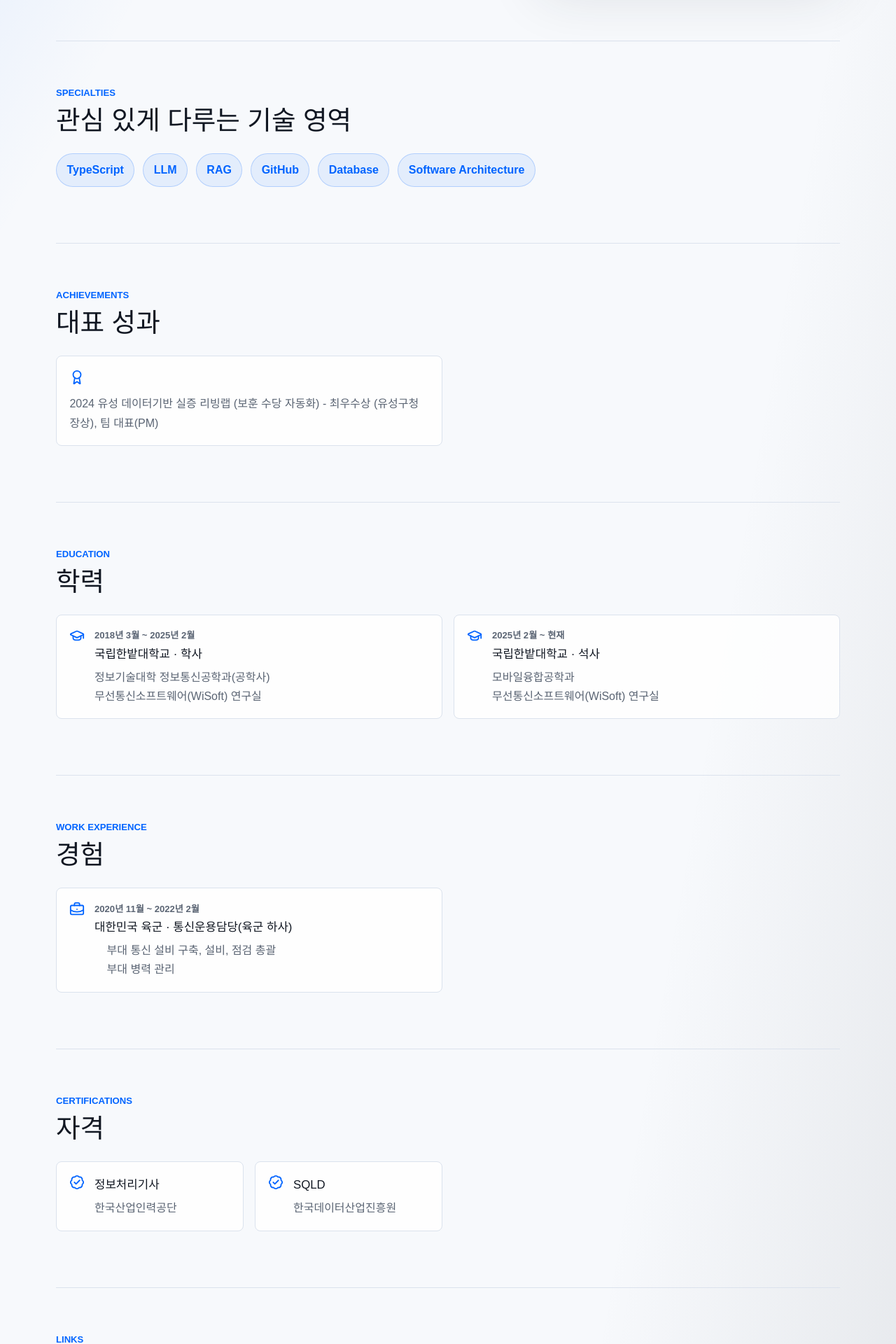
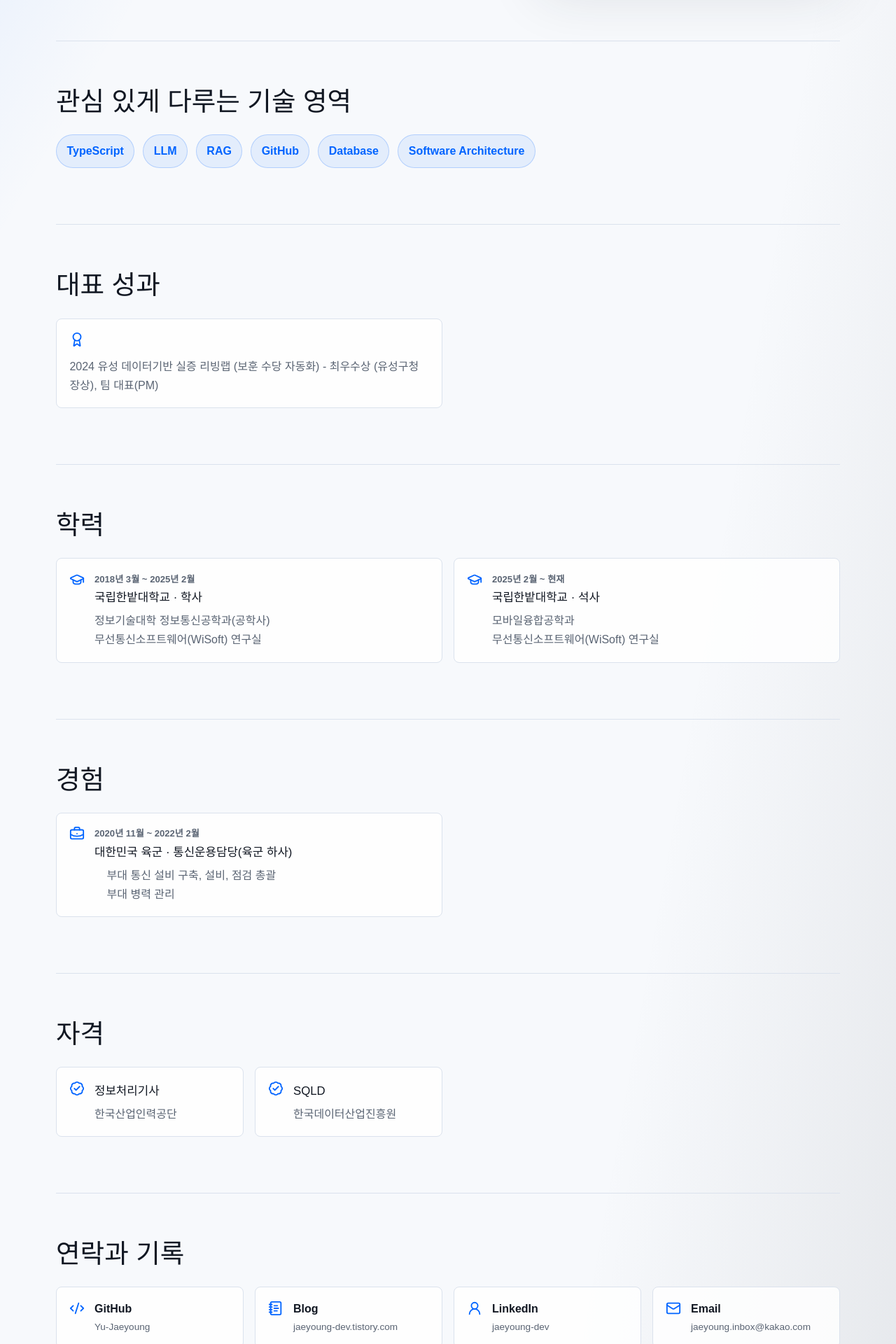
Before and after one commit to nangman-infra/jaeyoung-home, a Next.js app: page / in a window 1280 px wide. Shown: the part 740-2660 px from the top of the page at 70% size. Built offline with nearby package versions, Linux system fonts and the light colour scheme.

Commit message:
fix: remove duplicate section labels

```diff
--- a/src/app/globals.css
+++ b/src/app/globals.css
@@ -103,7 +103,6 @@ main {
 }
 
 .hero-kicker,
-.section-heading p,
 .item-meta {
   margin: 0;
   color: var(--accent);
--- a/src/components/contact-section.tsx
+++ b/src/components/contact-section.tsx
@@ -43,7 +43,7 @@ export function ContactSection({ profile }: ContactSectionProps) {
 
   return (
     <section className="contact-section" aria-labelledby="contact-title">
-      <SectionHeading eyebrow="Links" title={profile.sections.contact} />
+      <SectionHeading title={profile.sections.contact} />
       <div className="contact-grid" id="contact-title">
         {contactLinks.map((link) => {
           const Icon = link.icon;
--- a/src/components/profile-sections.tsx
+++ b/src/components/profile-sections.tsx
@@ -9,7 +9,7 @@ type ProfileSectionProps = {
 export function SpecialtySection({ profile }: ProfileSectionProps) {
   return (
     <section className="content-band" aria-labelledby="specialties-title">
-      <SectionHeading eyebrow="Specialties" title={profile.sections.specialties} />
+      <SectionHeading title={profile.sections.specialties} />
       <div className="specialty-list" id="specialties-title">
         {profile.specialties.map((specialty) => (
           <span key={specialty}>{specialty}</span>
@@ -22,7 +22,7 @@ export function SpecialtySection({ profile }: ProfileSectionProps) {
 export function AchievementSection({ profile }: ProfileSectionProps) {
   return (
     <section className="content-band" aria-labelledby="achievements-title">
-      <SectionHeading eyebrow="Achievements" title={profile.sections.achievements} />
+      <SectionHeading title={profile.sections.achievements} />
       <div className="feature-list" id="achievements-title">
         {profile.achievements.map((achievement) => (
           <article key={achievement} className="feature-item">
@@ -38,7 +38,7 @@ export function AchievementSection({ profile }: ProfileSectionProps) {
 export function EducationSection({ profile }: ProfileSectionProps) {
   return (
     <section className="content-band" aria-labelledby="education-title">
-      <SectionHeading eyebrow="Education" title={profile.sections.education} />
+      <SectionHeading title={profile.sections.education} />
       <div className="timeline-list" id="education-title">
         {profile.education.map((education) => (
           <article key={`${education.degree}-${education.period}`} className="timeline-item">
@@ -61,7 +61,7 @@ export function EducationSection({ profile }: ProfileSectionProps) {
 export function ExperienceSection({ profile }: ProfileSectionProps) {
   return (
     <section className="content-band" aria-labelledby="experience-title">
-      <SectionHeading eyebrow="Work Experience" title={profile.sections.experience} />
+      <SectionHeading title={profile.sections.experience} />
       <div className="timeline-list" id="experience-title">
         {profile.workExperience.map((experience) => (
           <article key={`${experience.company}-${experience.period}`} className="timeline-item">
@@ -87,7 +87,7 @@ export function ExperienceSection({ profile }: ProfileSectionProps) {
 export function CertificationSection({ profile }: ProfileSectionProps) {
   return (
     <section className="content-band" aria-labelledby="certifications-title">
-      <SectionHeading eyebrow="Certifications" title={profile.sections.certifications} />
+      <SectionHeading title={profile.sections.certifications} />
       <div className="certification-grid" id="certifications-title">
         {profile.certifications.map((certification) => (
           <article key={certification.name} className="certification-item">
--- a/src/components/section-heading.tsx
+++ b/src/components/section-heading.tsx
@@ -1,12 +1,10 @@
 type SectionHeadingProps = {
-  eyebrow: string;
   title: string;
 };
 
-export function SectionHeading({ eyebrow, title }: SectionHeadingProps) {
+export function SectionHeading({ title }: SectionHeadingProps) {
   return (
     <div className="section-heading">
-      <p>{eyebrow}</p>
       <h2>{title}</h2>
     </div>
   );
```
